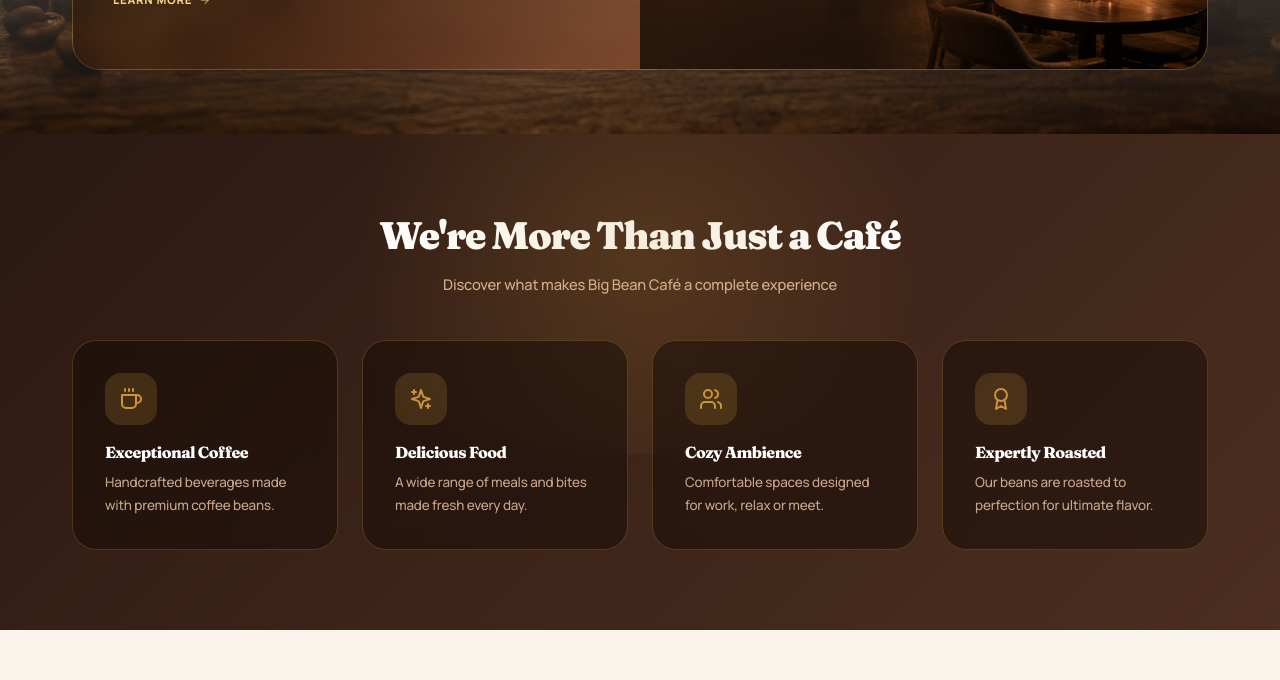
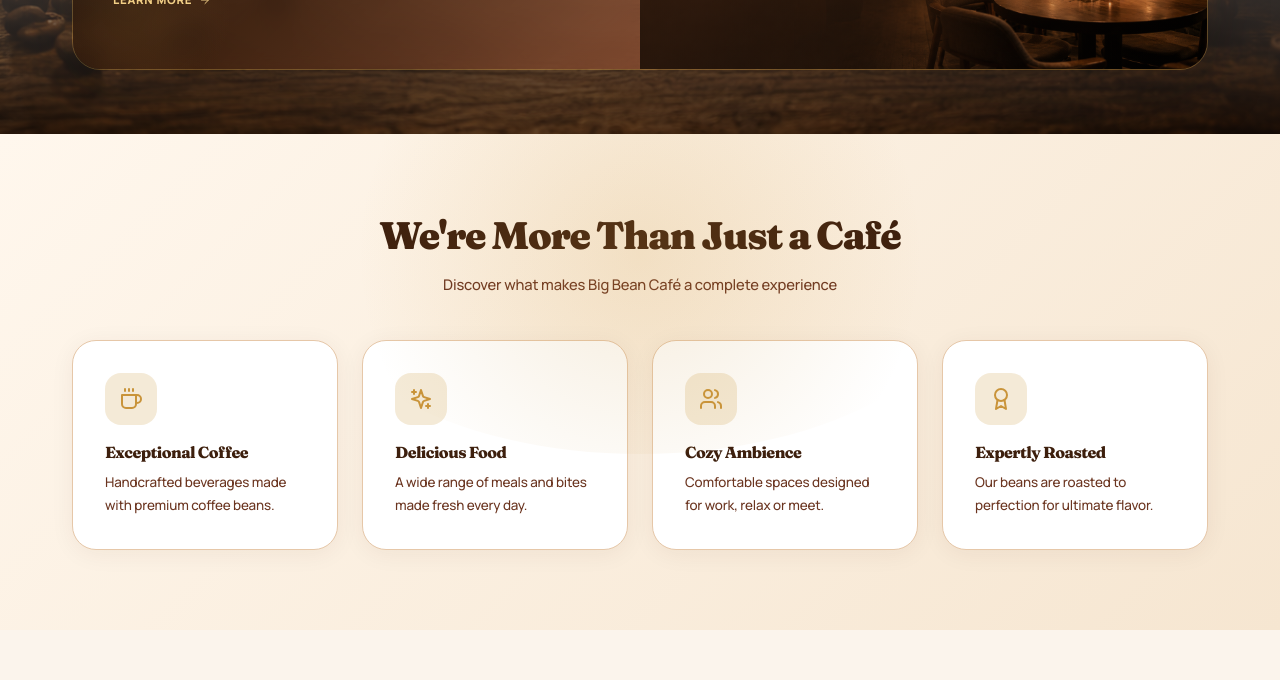
Before and after one commit to BigBean-25/big-bean-frontend, a Next.js app: page /about in a window 1280 px wide. Shown: the part 2240-2920 px from the top of the page. Built offline with nearby package versions, Linux system fonts and the light colour scheme; no server answers.

Commit message:
Change More Than a Cafe section background to light cream theme

```diff
--- a/src/app/about/AboutClient.tsx
+++ b/src/app/about/AboutClient.tsx
@@ -548,26 +548,26 @@ export default function AboutPage() {
         </section>
 
         {/* MORE THAN A CAFE */}
-        <section style={{ background: 'linear-gradient(135deg, #2A1811 0%, #3D2419 50%, #4B2E20 100%)', padding: '5rem 0', position: 'relative', overflow: 'hidden' }}>
+        <section style={{ background: 'linear-gradient(135deg, #FFF7ED 0%, #F6E6D1 100%)', padding: '5rem 0', position: 'relative', overflow: 'hidden' }}>
           <div style={{ position: 'absolute', top: -80, left: '50%', transform: 'translateX(-50%)', width: 700, height: 400, borderRadius: '50%', background: 'radial-gradient(circle, rgba(201,148,58,0.18), transparent 70%)', pointerEvents: 'none' }} />
           <div style={{ maxWidth: 1200, margin: '0 auto', padding: '0 2rem' }}>
             <div style={{ textAlign: 'center', marginBottom: '2.8rem' }}>
-              <h2 className="font-heading" style={{ fontSize: 'clamp(1.8rem,3vw,2.55rem)', fontWeight: 900, color: '#fff', lineHeight: 1.1 }}>
+              <h2 className="font-heading" style={{ fontSize: 'clamp(1.8rem,3vw,2.55rem)', fontWeight: 900, color: '#3D1F0D', lineHeight: 1.1 }}>
                 We&apos;re More Than Just a Café
               </h2>
-              <p style={{ color: '#D7B296', marginTop: '1rem', fontSize: '0.92rem' }}>Discover what makes Big Bean Café a complete experience</p>
+              <p style={{ color: '#6B3520', marginTop: '1rem', fontSize: '0.92rem' }}>Discover what makes Big Bean Café a complete experience</p>
             </div>
             <div style={{ display: 'grid', gridTemplateColumns: 'repeat(auto-fit,minmax(260px,1fr))', gap: '1.5rem' }}>
               {EXPERIENCE.map(({ icon: Icon, title, text }) => (
                 <div key={title}
-                  style={{ background: 'rgba(18,9,5,0.48)', border: '1px solid rgba(201,148,58,0.28)', borderRadius: 24, padding: '2rem', backdropFilter: 'blur(10px)', transition: 'all 0.3s', cursor: 'default' }}
-                  onMouseEnter={e => { (e.currentTarget as HTMLElement).style.transform = 'translateY(-6px)'; (e.currentTarget as HTMLElement).style.background = 'rgba(201,148,58,0.12)'; (e.currentTarget as HTMLElement).style.borderColor = 'rgba(201,148,58,0.4)' }}
-                  onMouseLeave={e => { (e.currentTarget as HTMLElement).style.transform = 'translateY(0)'; (e.currentTarget as HTMLElement).style.background = 'rgba(18,9,5,0.48)'; (e.currentTarget as HTMLElement).style.borderColor = 'rgba(201,148,58,0.28)' }}>
+                  style={{ background: '#fff', border: '1px solid #E6C7A8', boxShadow: '0 4px 24px rgba(61,31,13,0.06)', borderRadius: 24, padding: '2rem', transition: 'all 0.3s', cursor: 'default' }}
+                  onMouseEnter={e => { (e.currentTarget as HTMLElement).style.transform = 'translateY(-6px)'; (e.currentTarget as HTMLElement).style.background = '#fff'; (e.currentTarget as HTMLElement).style.borderColor = '#C9943A'; (e.currentTarget as HTMLElement).style.boxShadow = '0 16px 48px rgba(61,31,13,0.12)' }}
+                  onMouseLeave={e => { (e.currentTarget as HTMLElement).style.transform = 'translateY(0)'; (e.currentTarget as HTMLElement).style.background = '#fff'; (e.currentTarget as HTMLElement).style.borderColor = '#E6C7A8'; (e.currentTarget as HTMLElement).style.boxShadow = '0 4px 24px rgba(61,31,13,0.06)' }}>
                   <div style={{ width: 52, height: 52, borderRadius: 16, background: 'rgba(201,148,58,0.2)', display: 'flex', alignItems: 'center', justifyContent: 'center', marginBottom: '1.2rem' }}>
                     <Icon style={{ width: 24, height: 24, color: '#C9943A' }} />
                   </div>
-                  <h3 className="font-heading" style={{ fontSize: '1rem', fontWeight: 800, color: '#fff', marginBottom: '0.6rem' }}>{title}</h3>
-                  <p style={{ fontSize: '0.84rem', color: '#C9A58B', lineHeight: 1.7 }}>{text}</p>
+                  <h3 className="font-heading" style={{ fontSize: '1rem', fontWeight: 800, color: '#3D1F0D', marginBottom: '0.6rem' }}>{title}</h3>
+                  <p style={{ fontSize: '0.84rem', color: '#6B3520', lineHeight: 1.7 }}>{text}</p>
                 </div>
               ))}
             </div>
```
